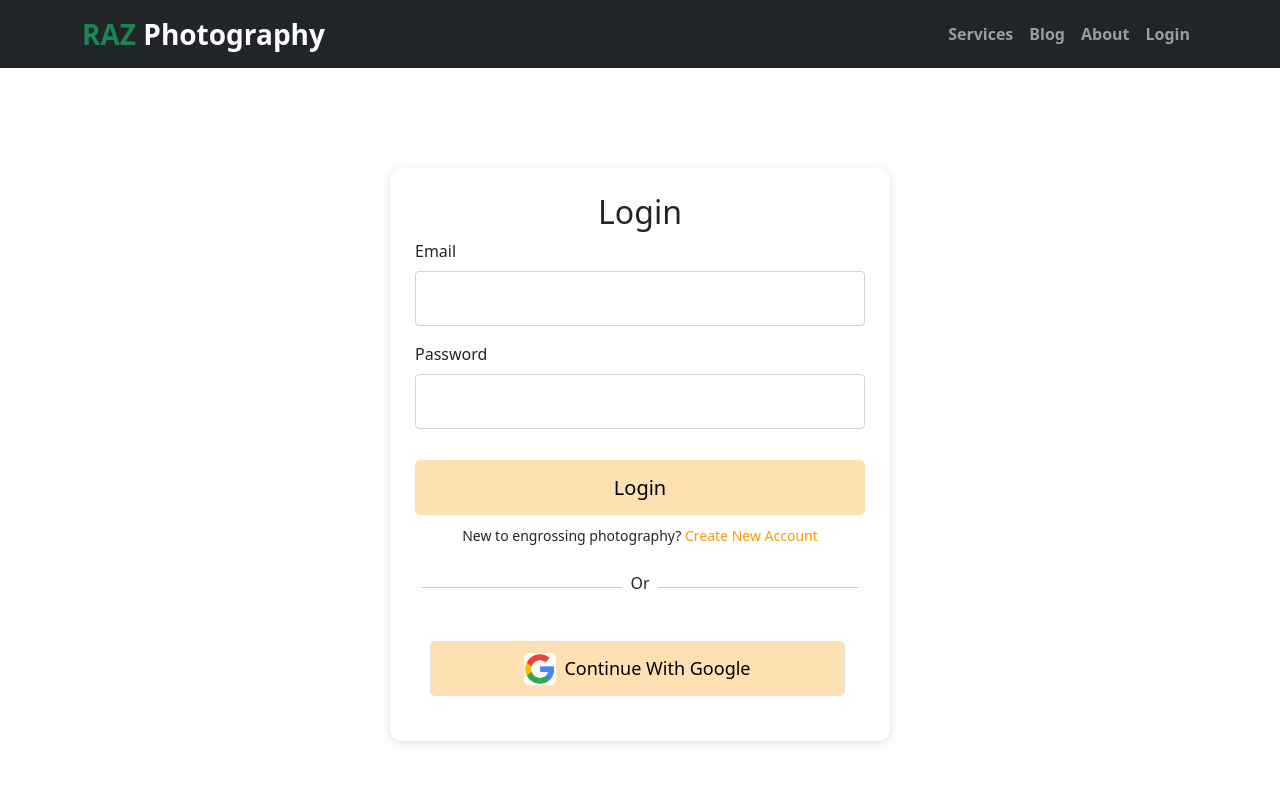
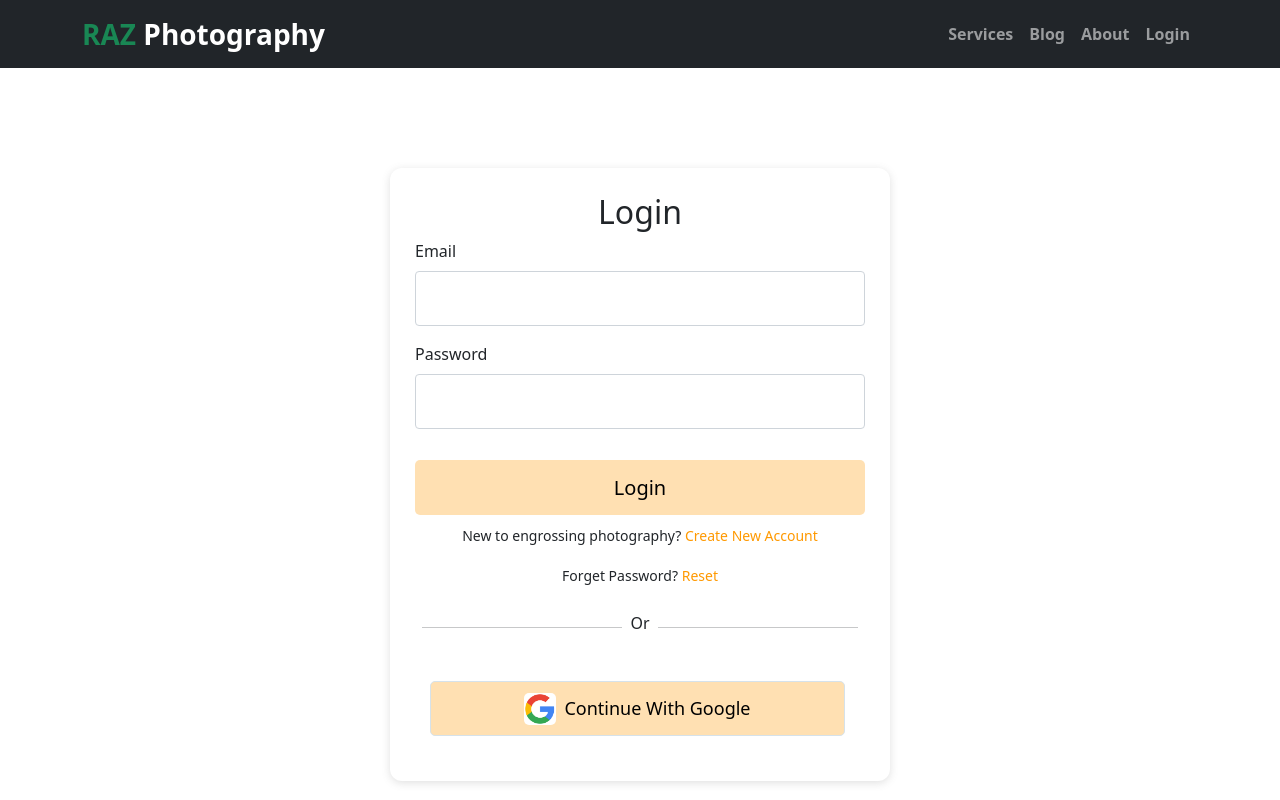
Before and after one commit to arifraj199/raz-photography, a React (Create React App) app: page /login in a window 1280 px wide. Shown: the top 800 px of the page. Built offline with nearby package versions, Linux system fonts and the light colour scheme; no server answers.

Commit message:
toastify added on reset button in login page

```diff
--- a/package.json
+++ b/package.json
@@ -14,6 +14,7 @@
     "react-firebase-hooks": "^5.0.3",
     "react-router-dom": "^6.3.0",
     "react-scripts": "5.0.1",
+    "react-toastify": "^8.2.0",
     "web-vitals": "^2.1.4"
   },
   "scripts": {
--- a/src/Pages/Login/Login/Login.css
+++ b/src/Pages/Login/Login/Login.css
@@ -20,6 +20,11 @@
 .create-account a {
   text-decoration: none;
   color: #ff9900;
+}
+.reset a{
+  text-decoration: none;
+  color: #ff9900;
+
 }
 
 .divider {
--- a/src/Pages/Login/Login/Login.js
+++ b/src/Pages/Login/Login/Login.js
@@ -1,11 +1,14 @@
-import React from "react";
+import React, { useRef } from "react";
 import { Form } from "react-bootstrap";
-import { useSignInWithEmailAndPassword, useSignInWithGoogle } from "react-firebase-hooks/auth";
+import { useSendPasswordResetEmail, useSignInWithEmailAndPassword, useSignInWithGoogle } from "react-firebase-hooks/auth";
 import { Link, useLocation, useNavigate } from "react-router-dom";
 import auth from "../../../firebase.init";
 import img from "../../../images/google.png";
 import LoadingSpinner from "../../Shared/LoadingSpinner/LoadingSpinner";
 import "./Login.css";
+import { ToastContainer, toast } from 'react-toastify';
+import 'react-toastify/dist/ReactToastify.css';
+import { async } from "@firebase/util";
 
 const Login = () => {
 
@@ -18,6 +21,12 @@ const Login = () => {
 
   const [signInWithGoogle, user1, loading1, error1] = useSignInWithGoogle(auth);
 
+  const [sendPasswordResetEmail] = useSendPasswordResetEmail(
+    auth
+  );
+
+  const emailRef = useRef('');
+
   const location = useLocation();
   const navigate = useNavigate();
   let errorElement;
@@ -29,7 +38,7 @@ const Login = () => {
 }
 
   if(error || error1){
-    errorElement = <p>{error?.message || error1?.message}</p>
+    errorElement = <p>{error?.message} {error1?.message}</p>
   }
 
   if(user || user1){
@@ -46,13 +55,23 @@ const Login = () => {
     signInWithEmailAndPassword(email, password);
   };
 
+  const handleReset = async ()=> {
+    const email = emailRef.current.value;
+    await sendPasswordResetEmail(email);
+    if(email){
+      toast('sent email');
+    }else{
+      toast('please enter your email');
+    }
+  }
+
   return (
     <div className="form-container">
       <h2 className="text-center">Login</h2>
       <Form onSubmit={handleLoginForm}>
         <Form.Group className="mb-3" controlId="formBasicEmail">
           <Form.Label>Email</Form.Label>
-          <Form.Control type="email" name="email" required />
+          <Form.Control ref={emailRef} type="email" name="email" required />
         </Form.Group>
 
         <Form.Group className="mb-3" controlId="formBasicPassword">
@@ -73,6 +92,16 @@ const Login = () => {
           </span>
         </small>
       </p>
+
+      <p className="text-center mt-2">
+        <small>
+          Forget Password?{" "}
+          <span className="reset">
+            <Link onClick={handleReset} to="">Reset</Link>
+          </span>
+        </small>
+      </p>
+
       <p className="text-danger">{errorElement}</p>
       <div className="divider">
         <div>
@@ -90,6 +119,7 @@ const Login = () => {
             <p className="mt-3">Continue With Google</p>
         </button>
       </div>
+      <ToastContainer/>
     </div>
   );
 };
```
Also changed, not shown: 1 other file (tests, documents, lock files or other folders).
